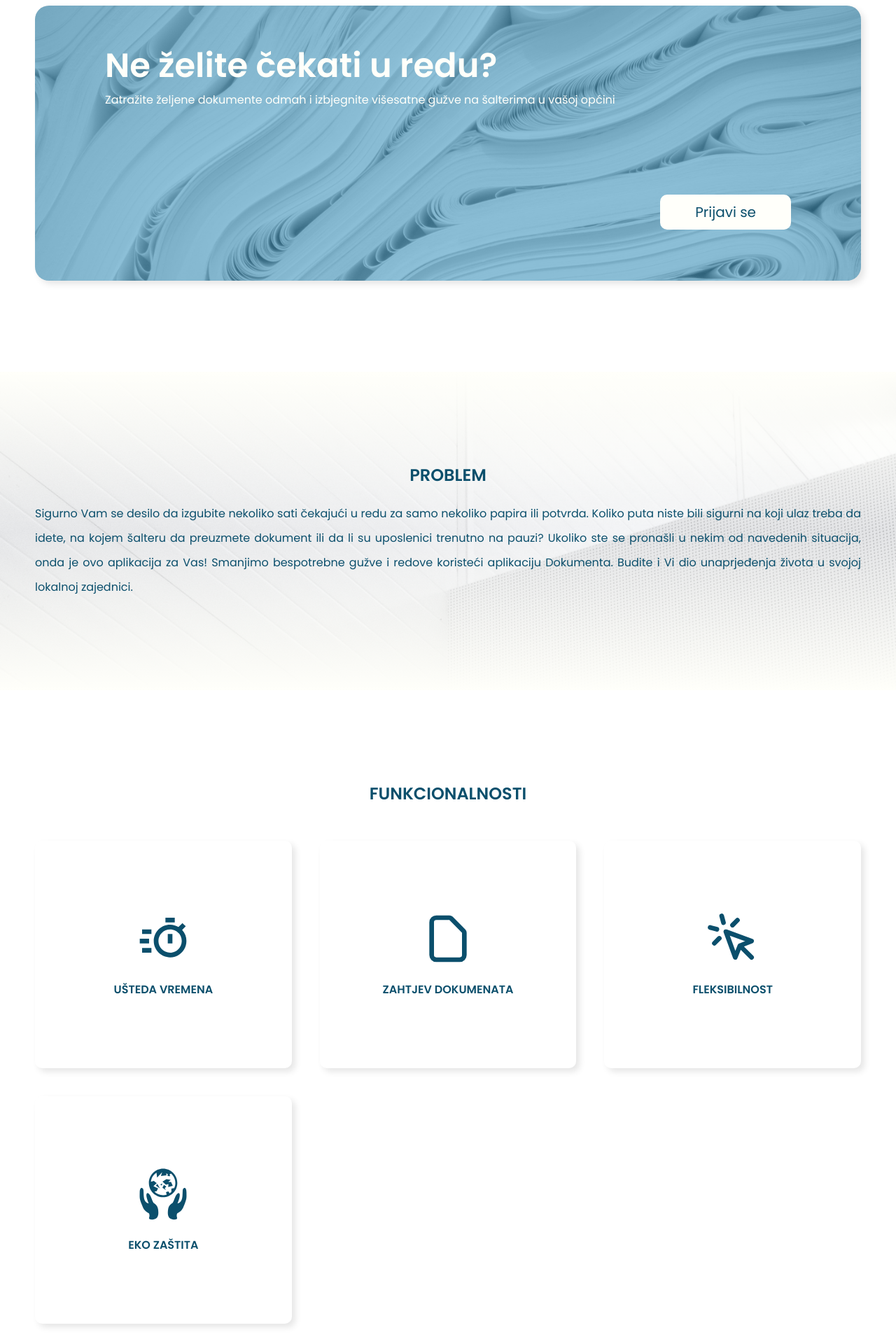
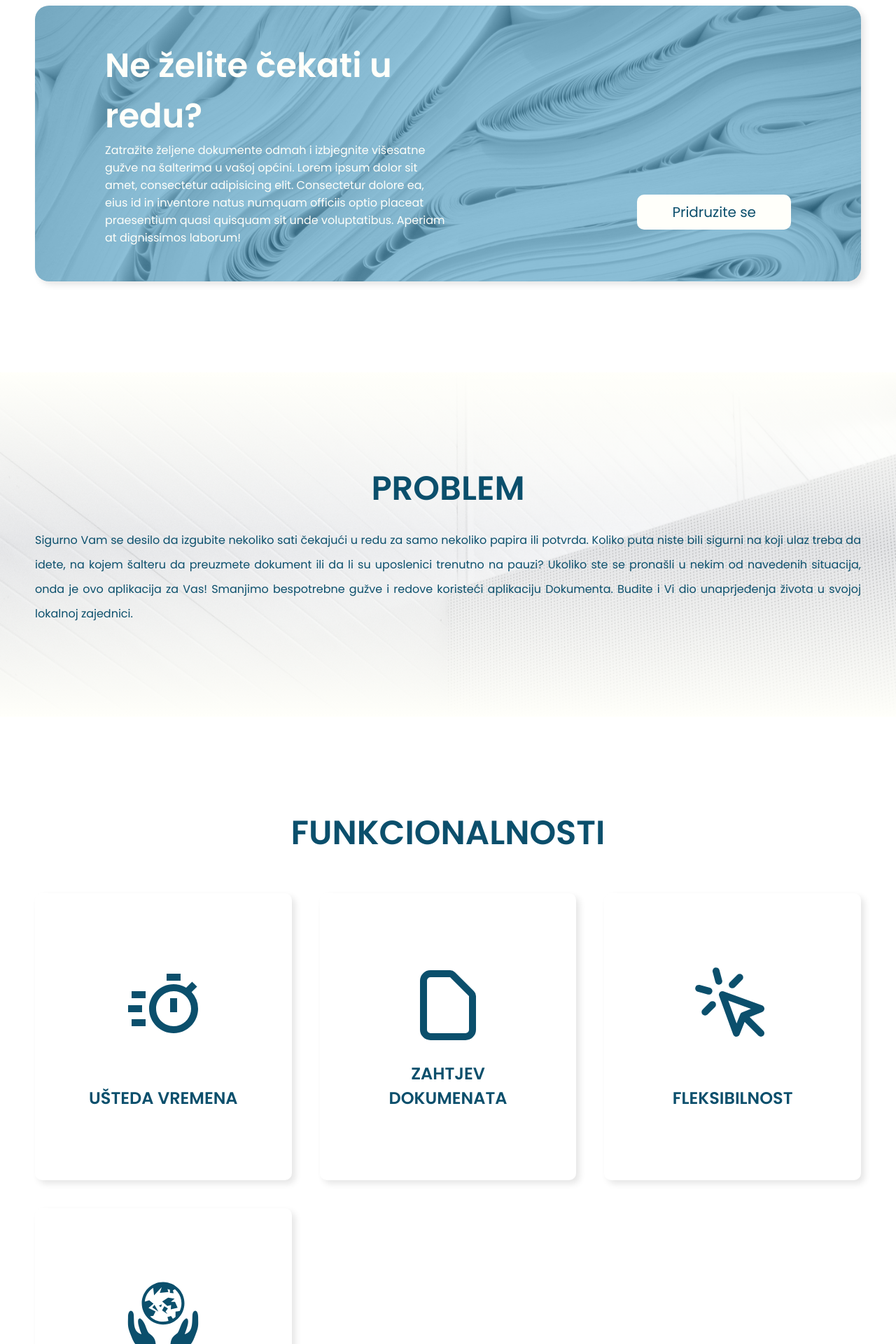
Before and after one commit to farisbegic/dokumenta, a Next.js app in the folder frontend/: page / in a window 1280 px wide. Shown: the part 120-2040 px from the top of the page at 70% size. Built offline with nearby package versions, Linux system fonts and the light colour scheme.

Commit message:
UI Changes

```diff
--- a/frontend/components/Homepage/Feature.js
+++ b/frontend/components/Homepage/Feature.js
@@ -8,12 +8,12 @@ import {GiEcology} from "react-icons/gi";
 const Feature = () => {
     return (
         <div className="feature">
-            <h1 className="subheading">Funkcionalnosti</h1>
+            <h1 className="heading">Funkcionalnosti</h1>
             <div className="featurecard">
-                <Card text="Ušteda vremena" icon={<BiTimer size="80"/>}/>
-                <Card text="Zahtjev dokumenata" icon={<HiOutlineDocument size="80"/>}/>
-                <Card text="Fleksibilnost" icon={<HiOutlineCursorClick size={"80"}/>}/>
-                <Card text="Eko zaštita" icon={<GiEcology size={"80"}/>}/>
+                <Card text="Ušteda vremena" icon={<BiTimer size="120"/>}/>
+                <Card text="Zahtjev dokumenata" icon={<HiOutlineDocument size="120"/>}/>
+                <Card text="Fleksibilnost" icon={<HiOutlineCursorClick size="120"/>}/>
+                <Card text="Eko zaštita" icon={<GiEcology size="120"/>}/>
             </div>
         </div>
     );
--- a/frontend/components/Homepage/HomeHero.js
+++ b/frontend/components/Homepage/HomeHero.js
@@ -8,10 +8,10 @@ const HomeHero = () => {
             <div className="home-hero">
                 <div className="home-hero-msg">
                     <h1 className="heading">Ne želite čekati u redu?</h1>
-                    <h2 className="paragraph">Zatražite željene dokumente odmah i izbjegnite višesatne gužve na šalterima u vašoj općini</h2>
+                    <h2 className="paragraph">Zatražite željene dokumente odmah i izbjegnite višesatne gužve na šalterima u vašoj općini. Lorem ipsum dolor sit amet, consectetur adipisicing elit. Consectetur dolore ea, eius id in inventore natus numquam officiis optio placeat praesentium quasi quisquam sit unde voluptatibus. Aperiam at dignissimos laborum!</h2>
                 </div>
                 <div className="home-hero-btn">
-                    <Button link={routes.register.link} name="Prijavi se" size="md-secondary" />
+                    <Button link={routes.register.link} name="Pridruzite se" size="md-secondary" />
                 </div>
             </div>
         </div>
--- a/frontend/components/Homepage/Problem.js
+++ b/frontend/components/Homepage/Problem.js
@@ -5,7 +5,7 @@ const Problem = () => {
     return (
         <div className="problem-wrap">
             <div className="wrapper problem">
-                <h1 className="subheading">Problem</h1>
+                <h1 className="heading">Problem</h1>
                 <p className="paragraph">Sigurno Vam se desilo da izgubite nekoliko sati čekajući u redu za samo nekoliko papira ili potvrda. Koliko puta niste bili sigurni na koji ulaz treba da idete, na kojem šalteru da preuzmete dokument ili da li su uposlenici trenutno na pauzi? Ukoliko ste se pronašli u nekim od navedenih situacija, onda je ovo aplikacija za Vas! Smanjimo bespotrebne gužve i redove koristeći aplikaciju Dokumenta. Budite i Vi dio unaprjeđenja života u svojoj lokalnoj zajednici.
                 </p>
             </div>
--- a/frontend/components/Profile/Request.js
+++ b/frontend/components/Profile/Request.js
@@ -49,7 +49,7 @@ const Request = () => {
             <div className="wrapper request">
                 <h1 className="subheading">Podnesite novi zahtjev</h1>
                 <Box sx={{ width: '100%' }}>
-                    <Stepper activeStep={activeStep}>
+                    <Stepper sx={{mt: 5}} activeStep={activeStep}>
                         {steps.map((label, index) => {
                             const stepProps = {};
                             const labelProps = {};
--- a/frontend/components/Profile/RequestForm.js
+++ b/frontend/components/Profile/RequestForm.js
@@ -111,6 +111,8 @@ const RequestForm = () => {
                         }
                         label="Urgentno" />
 
+                    <input type="file" style={{margin: '10px 0'}}/>
+
                     <FunctionalButton name="Registruj se" size="xs-primary"/>
                 </form>
             </div>
--- a/frontend/components/common/Card.js
+++ b/frontend/components/common/Card.js
@@ -4,7 +4,7 @@ const Card = ({icon, text}) => {
     return (
         <div className="card">
             {icon && icon}
-            <p className="paragraph">{text}</p>
+            <p className="subheading" style={{textAlign: 'center'}}>{text}</p>
         </div>
     );
 };
--- a/frontend/contexts/AuthenticationContextProvider.js
+++ b/frontend/contexts/AuthenticationContextProvider.js
@@ -1,8 +1,10 @@
 import React, {createContext, useEffect, useState} from 'react';
+import {useRouter} from "next/router";
 
 export const AuthenticationContext = createContext("");
 
 const AuthenticationContextProvider = (props) => {
+    const router = useRouter();
     const [user, setUser] = useState("");
     const [accessToken, setAccessToken] = useState("");
 
@@ -16,6 +18,7 @@ const AuthenticationContextProvider = (props) => {
         localStorage.removeItem("token")
         setUser("")
         setAccessToken("")
+        router.push("/");
     }
 
     useEffect(() => {
--- a/frontend/styles/Home/_feature.scss
+++ b/frontend/styles/Home/_feature.scss
@@ -11,7 +11,7 @@
 
 .featurecard{
   display: grid;
-  grid-template-columns: repeat(auto-fit, minmax(300px, 1fr));
+  grid-template-columns: repeat(auto-fit, minmax(350px, 1fr));
   gap: 40px;
   justify-content: center;
   width: 100%;
--- a/frontend/styles/Home/_homehero.scss
+++ b/frontend/styles/Home/_homehero.scss
@@ -13,7 +13,7 @@
 }
 
 .home-hero-msg{
-  padding-bottom: 20%;
+  width: 50%;
 }
 
 .home-hero-btn{
@@ -32,6 +32,7 @@
   .home-hero-msg{
     @include flex-container(column,space-between,center);
     padding-bottom: 0;
+    width: auto;
     text-align: center;
   }
 
--- a/frontend/styles/Profile/_request.scss
+++ b/frontend/styles/Profile/_request.scss
@@ -1,6 +1,5 @@
 .request {
   @include flex-container(column, space-between, center);
-  height: 550px;
 }
 
 .request h1{
--- a/frontend/styles/Registration/_register-form.scss
+++ b/frontend/styles/Registration/_register-form.scss
@@ -1,5 +1,4 @@
 .container {
-  min-height: 100vh;
   display: flex;
   flex-direction: column;
   align-items: center;
--- a/frontend/styles/globals.scss
+++ b/frontend/styles/globals.scss
@@ -49,6 +49,12 @@
   padding: 5px 0;
 }
 
+@media screen and (max-width: 700px) {
+  .heading {
+    font-size: 38px;
+  }
+}
+
 // Import styles
 
 @import "common/_all.scss";
```
